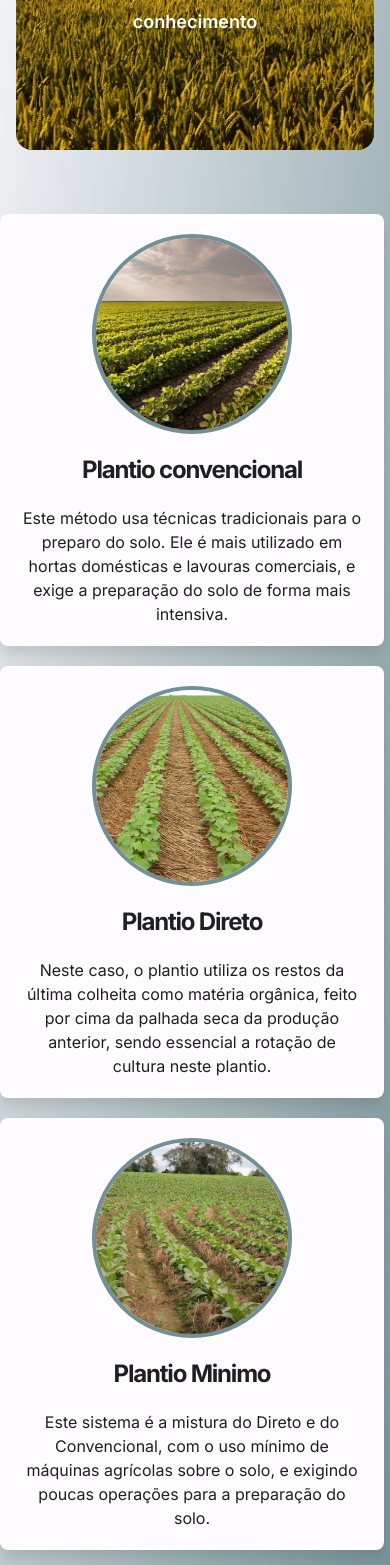
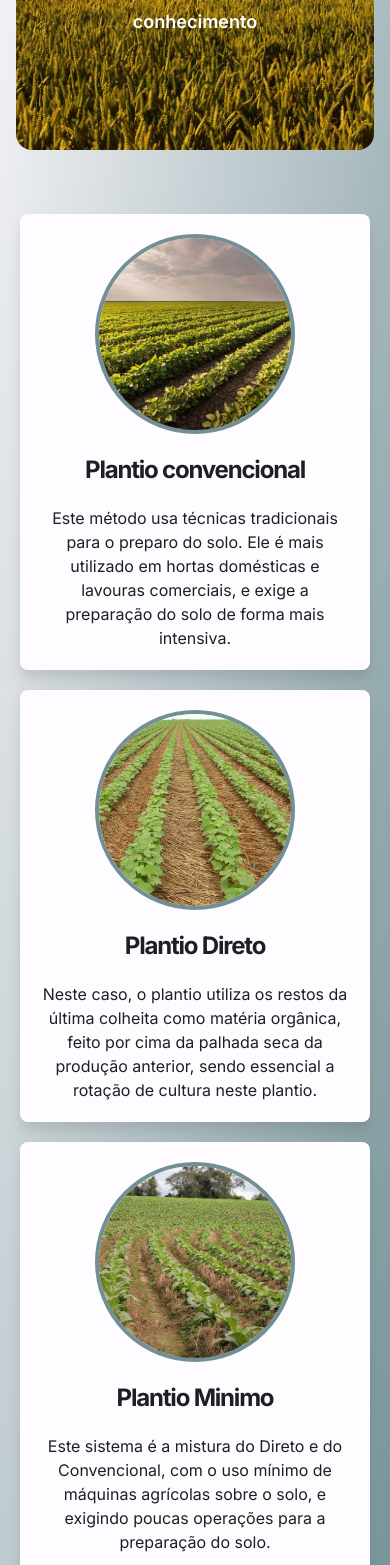
Before and after one commit to JPBM135/agro-site-design, a Next.js app: page / in a window 390 px wide. Shown: the part 432-1997 px from the top of the page. Built offline with nearby package versions, Linux system fonts and the light colour scheme.

Commit message:
chore(*): responsiveness

```diff
--- a/src/app/agro-calendar/page.tsx
+++ b/src/app/agro-calendar/page.tsx
@@ -48,7 +48,7 @@ export default function Home() {
 						outros elementos que afetam o crescimento das plantas. Essas informações são usadas para determinar os
 						períodos ideais para diferentes atividades agrícolas. Como mostrado no calendário abaixo:
 					</h4>
-					<h3 className="flex gap-3 text-xl font-semibold text-center border p-3 border-raisin-black rounded-lg text-gray-700">
+					<h3 className="flex gap-3 text-xl mt-5 font-semibold text-center border p-3 border-raisin-black rounded-lg text-gray-700">
 						<Calendar size={24} />
 						<VerticalDivider height={24} />
 						Caledário referente a 2022:
@@ -58,7 +58,7 @@ export default function Home() {
 					alt="Calendário agricola"
 					height={1_000}
 					priority
-					sizes="(max-width: 640px) 100vw, (max-width: 768px) 100vw, (max-width: 1024px) 100vw, (max-width: 1280px) 100vw, (max-width: 1536px) 100vw, 1000px"
+					sizes="(max-width: 640px) 98vw, (max-width: 768px) 98vw, (max-width: 1024px) 98vw, (max-width: 1280px) 98vw, (max-width: 1536px) 98vw, 1000px"
 					src="/international-calendar.svg"
 					width={1_000}
 				/>
--- a/src/app/page.tsx
+++ b/src/app/page.tsx
@@ -18,7 +18,7 @@ export default function Home() {
 				</div>
 			</div>
 			<div className="flex max-lg:flex-col gap-5 justify-evenly">
-				<div className="max-w-sm flex flex-col items-center gap-5 bg-snow p-5 rounded-lg drop-shadow-xl">
+				<div className="max-lg:mx-5 max-w-sm flex flex-col items-center gap-5 bg-snow p-5 rounded-lg drop-shadow-xl">
 					<Image
 						alt="Imagem de uma plantação representando o plantio convencional"
 						className="rounded-full aspect-square object-cover border-4 border-slate-gray"
@@ -34,7 +34,7 @@ export default function Home() {
 						lavouras comerciais, e exige a preparação do solo de forma mais intensiva.
 					</h4>
 				</div>
-				<div className="max-w-sm flex flex-col items-center gap-5 bg-snow p-5 rounded-lg drop-shadow-xl">
+				<div className="max-lg:mx-5 max-w-sm flex flex-col items-center gap-5 bg-snow p-5 rounded-lg drop-shadow-xl">
 					<Image
 						alt="Imagem de uma plantação representando o plantio direto"
 						className="rounded-full aspect-square object-cover border-4 border-slate-gray"
@@ -50,7 +50,7 @@ export default function Home() {
 						seca da produção anterior, sendo essencial a rotação de cultura neste plantio.
 					</h4>
 				</div>
-				<div className="max-w-sm flex flex-col items-center gap-5 bg-snow p-5 rounded-lg drop-shadow-xl">
+				<div className="max-lg:mx-5 max-w-sm flex flex-col items-center gap-5 bg-snow p-5 rounded-lg drop-shadow-xl">
 					<Image
 						alt="Imagem de uma plantação representando o plantio mínimo"
 						className="rounded-full aspect-square object-cover border-4 border-slate-gray"
```
